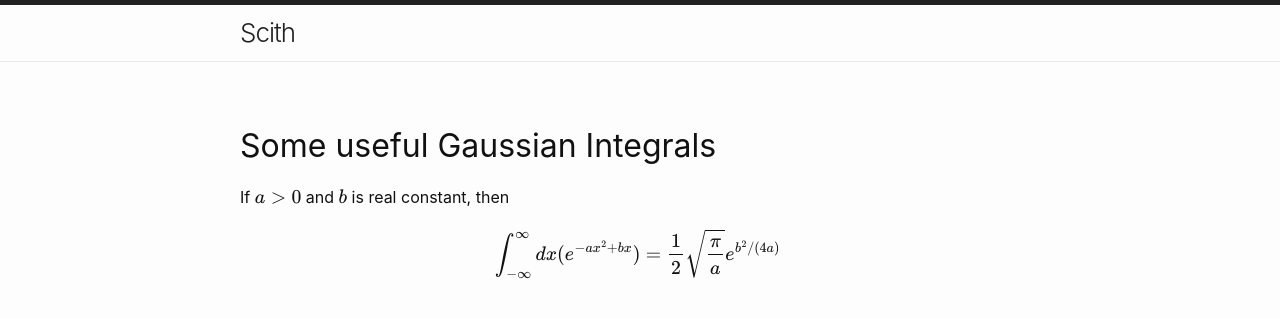
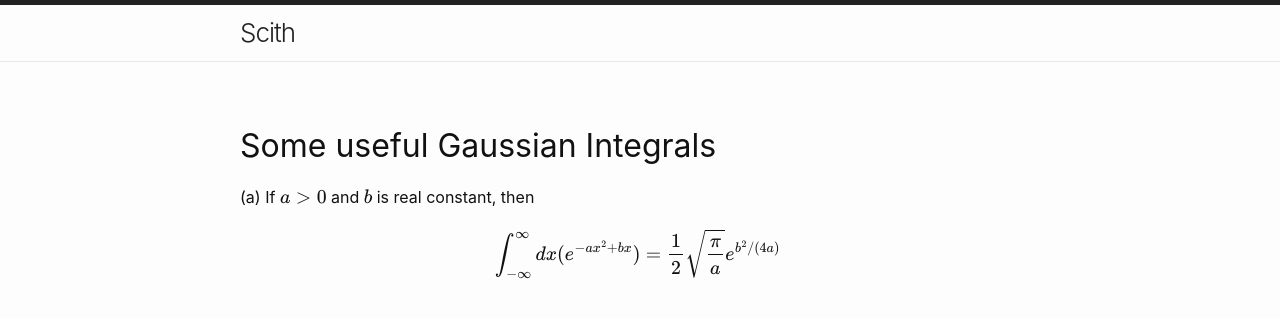
Before and after one commit to yashmrsawant/yashmrsawant.github.io, a Jekyll site: the page built from _posts/2026-04-01-some-integral-theorems.md, in a window 1280 px wide. Shown: the top 318 px of the page. Built offline with Jekyll 4.4.1, drawn with Linux system fonts in a browser that asks for light colours.

Commit message:
Auto-commit: Update blog 2026-04-01 15:01:16

```diff
--- a/_posts/2026-04-01-some-integral-theorems.md
+++ b/_posts/2026-04-01-some-integral-theorems.md
@@ -6,6 +6,6 @@ categories: [integrals-theorems]
 ---
 # Some useful Gaussian Integrals
 
-If $$a > 0$$ and $$b$$ is real constant, then
+(a) If $$a > 0$$ and $$b$$ is real constant, then
 
 $$\int_{-\infty}^{\infty} dx (e^{-ax^2+bx})=\frac{1}{2}\sqrt{\frac{\pi}{a}}e^{b^2/(4a)}\text{ }$$
```
